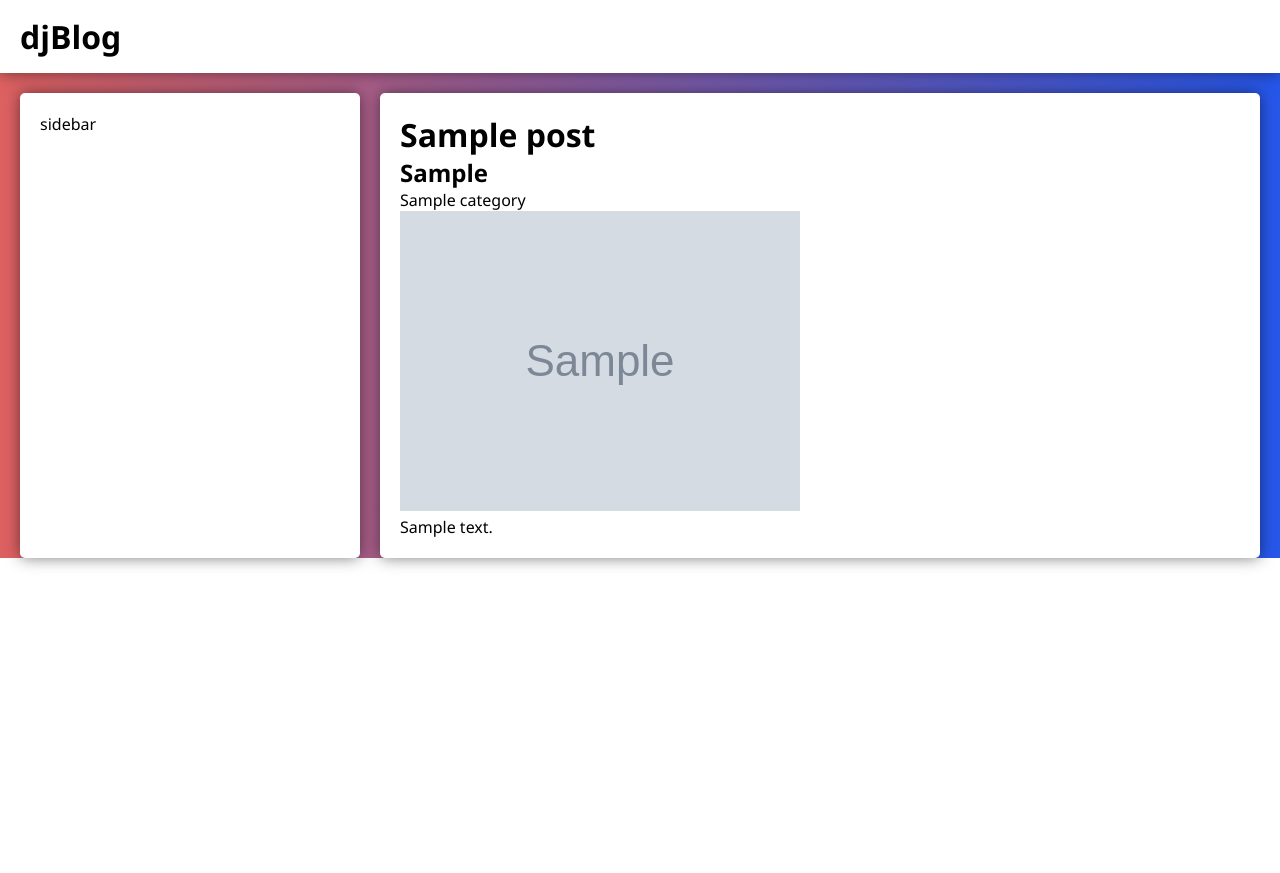
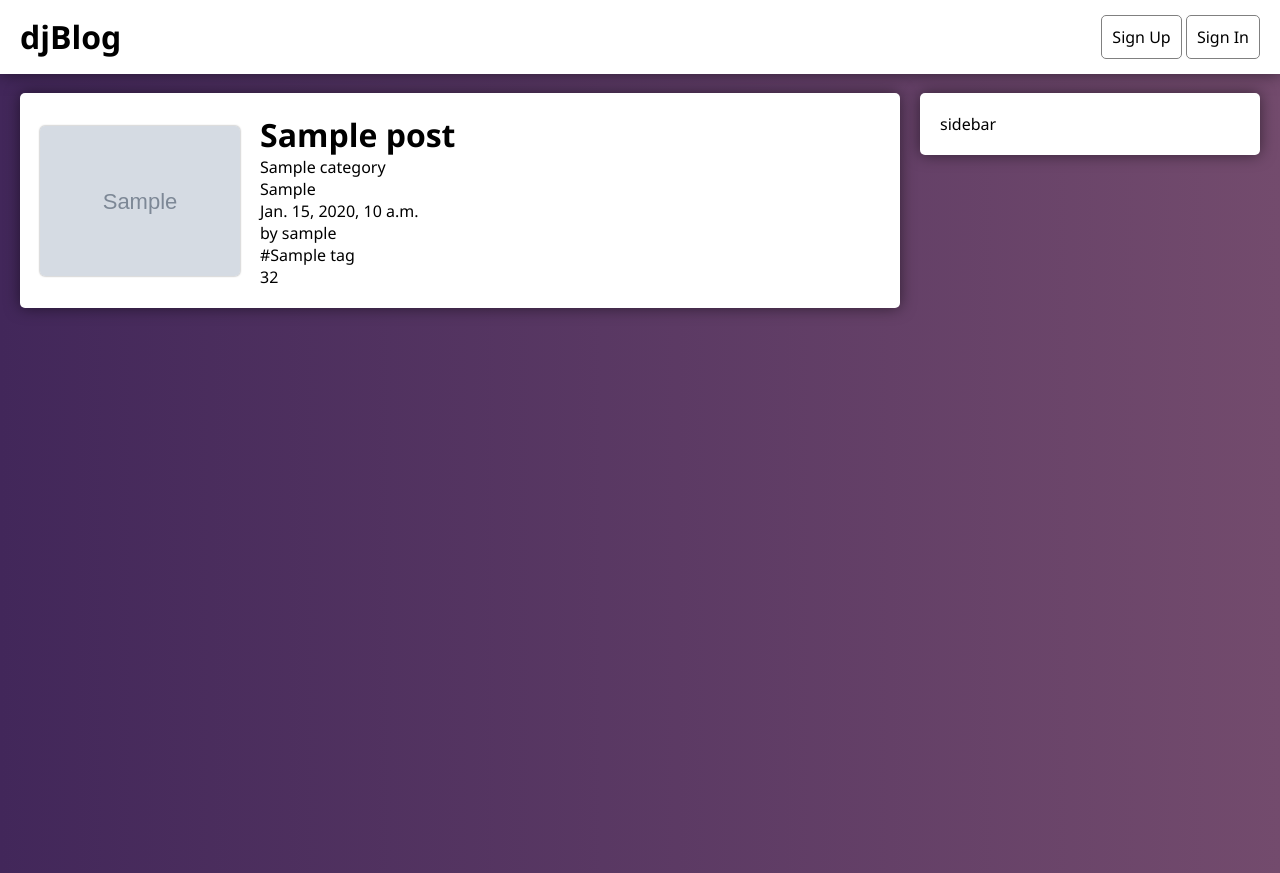
Before and after one commit to Wasth/djblog, a Django app: page / in a window 1280 px wide. Before the commit the page ends 568 px from the top, so only its background shows below. Run offline with Django 3.2, Linux system fonts and the light colour scheme; tables that the repository leaves empty hold one stand-in row (values such as "Sample post"); grey boxes marked "Sample" are stand-in pictures.

Commit message:
Post model updated and admin custom page for Post

```diff
--- a/blog/models.py
+++ b/blog/models.py
@@ -22,7 +22,10 @@ class Post(models.Model):
     text = models.TextField()
     image = models.ImageField(upload_to='blog')
     category = models.ForeignKey(Category, on_delete=models.SET_NULL, null=True)
-    tag = models.ManyToManyField(Tag, null=True)
+    tag = models.ManyToManyField(Tag, null=True, blank=True)
+    pub_date = models.DateTimeField(auto_now_add=True)
+    views = models.IntegerField(default=0)
+    author = models.ForeignKey(User, blank=True, on_delete=models.CASCADE, default=0)
 
     def __str__(self):
         return self.title
--- a/blog/static/blog/style.css
+++ b/blog/static/blog/style.css
@@ -8,21 +8,32 @@
     margin: 0 auto;
     padding: 0 20px;
 }
+.line {
+    background: linear-gradient(to right, #42275a, #734b6d);
+    width: 100%;
+    height: 3px;
+}
 /*#*/
 .header {
     padding: 15px 0;
     box-shadow: 0 0 15px rgba(0,0,0,0.5);
     z-index: 10;
     background-color: #fff;
+    position: fixed;
+    top: 0;
+    left: 0;
+    width: 100%;
     /*margin-bottom: 20px;*/
 }
 .wrapper {
-    background: linear-gradient(to right, #de6161, #2657eb);
+    background: linear-gradient(to right, #42275a, #734b6d);
     z-index: 1;
+    min-height: 100vh;
+    padding-top: 73px;
 }
 .wrapper .container {
     display: flex;
-
+    align-items: flex-start;
 }
 .wrapper .content {
     flex: 1;
@@ -33,6 +44,28 @@
     border-radius: 5px;
     margin-top: 20px;
     padding: 20px;
+    display: flex;
+    position: relative;
+}
+.post .img {
+    width: 200px;
+    /*background: linear-gradient(to right, #42275a, #734b6d);*/
+    border-radius: 5px;
+    /*padding: 1px;*/
+    display: flex;
+    align-items: center;
+
+}
+.post .category {
+    color: gray;
+}
+.post .img img {
+    width: 100%;
+    border-radius: 5px;
+    box-shadow: 0 0 2px rgba(0,0,0,0.5);
+}
+.post .content {
+    margin-left: 20px;
 }
 .sidebar {
     background-color: #fff;
@@ -41,5 +74,30 @@
     margin-top: 20px;
     padding: 20px;
     width: 300px;
-    margin-right: 20px;
+    margin-left: 20px;
 }
+.header .container {
+    display: flex;
+    justify-content: space-between;
+}
+.header button {
+    border: 1px solid gray;
+    border-radius: 5px;
+    padding: 10px;
+    background: none;
+    cursor: pointer;
+    font-size: 1rem;
+}
+.header button:hover {
+    background: linear-gradient(to right, #42275a, #734b6d);
+    color: #fff;
+    border: 1px solid #fff;
+}
+.header a {
+    text-decoration: none;
+}
+.post-panel {
+    background-color: #fff;
+    border-radius: 5px;
+
+}
--- a/blog/templates/blog/base.html
+++ b/blog/templates/blog/base.html
@@ -8,23 +8,29 @@
     <link rel="stylesheet" href="{% static 'blog/style.css' %}">
 </head>
 <body>
-
 <div class="wrapper">
     <div class="header">
         <div class="container">
             <div class="logo-block"><h1>djBlog</h1></div>
-            <div class="menu-block"></div>
+            <div class="menu-block">
+                <a href="/">
+                    <button>Sign Up</button>
+                </a>
+
+                <a href="/">
+                    <button>Sign In</button>
+                </a>
+            </div>
         </div>
     </div>
     <div class="container">
-
+        <div class="content">
+            {% block content %}Something wrong, if you se this.{% endblock %}
+        </div>
         <div class="sidebar">
             {% block sidebar %}
                 sidebar
             {% endblock %}
-        </div>
-        <div class="content">
-            {% block content %}Something wrong, if you se this.{% endblock %}
         </div>
     </div>
 </div>
--- a/blog/templates/blog/index.html
+++ b/blog/templates/blog/index.html
@@ -1,5 +1,10 @@
 {% extends 'blog/base.html' %}
 {% load static %}
+
+{% block page_name %}
+    Popular posts
+{% endblock %}
+
 {% block title %}
     All posts
 {% endblock %}
@@ -10,12 +15,25 @@
     </div>
     {% for post in posts %}
         <div class="post">
-            <h1>{{ post.title }}</h1>
-            <h2>{{ post.anons }}</h2>
-            <div>
+            <div class="img">
+                <img src="{{ post.image.url }}" class="post-img" alt="">
+            </div>
+            <div class="content">
+                <h1>{{ post.title }}</h1>
                 <p>{{ post.category.name }}</p>
-                <p><img src="{{ post.image.url }}" alt=""></p>
-                <p>{{ post.text }}</p>
+                <p>{{ post.anons }}</p>
+                <div class="right">
+                    <p>{{ post.pub_date }}</p>
+                    <p>by {{ post.author.username }}</p>
+                </div>
+                <div class="bottom">
+                    <p>
+                        {% for tag in post.tag.all %}
+                            <span class="tag">#{{ tag.name }}</span>
+                        {% endfor %}
+                    </p>
+                    <p>32</p>
+                </div>
             </div>
         </div>
     {% empty %}
```
Also changed, not shown: blog/admin.py (+13 -1 lines).
